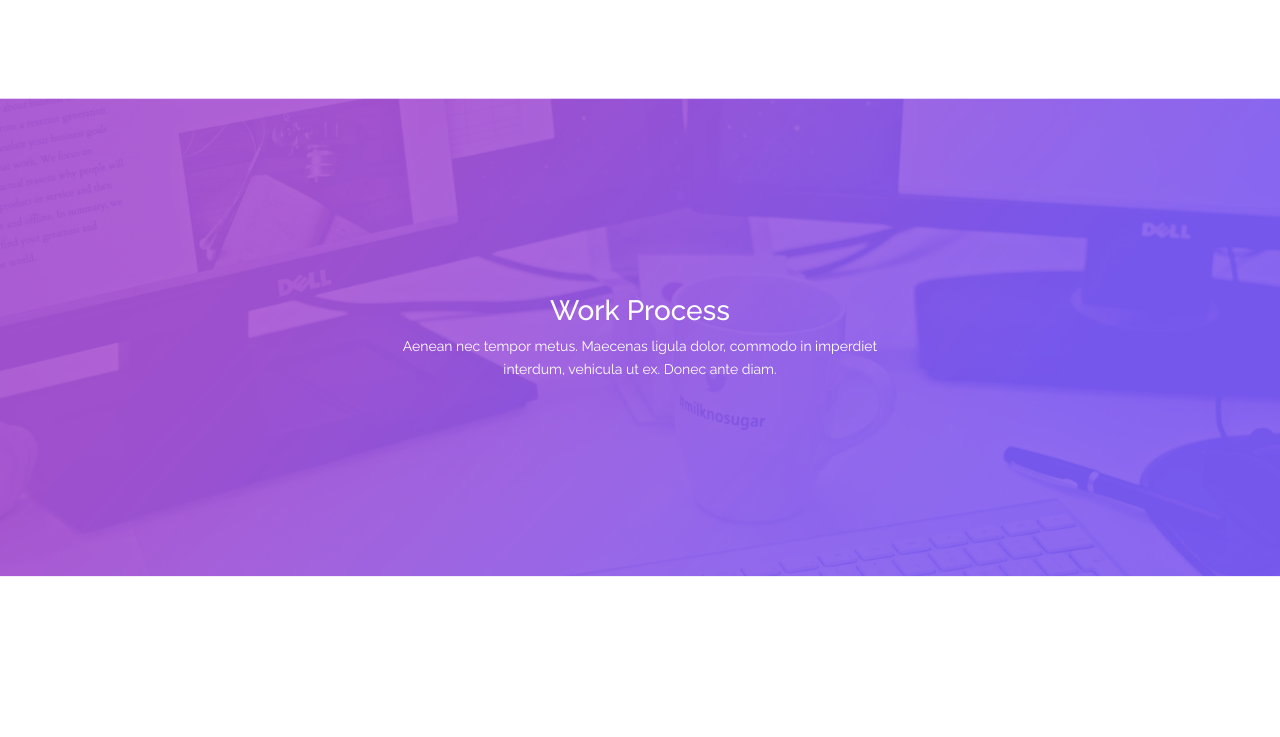
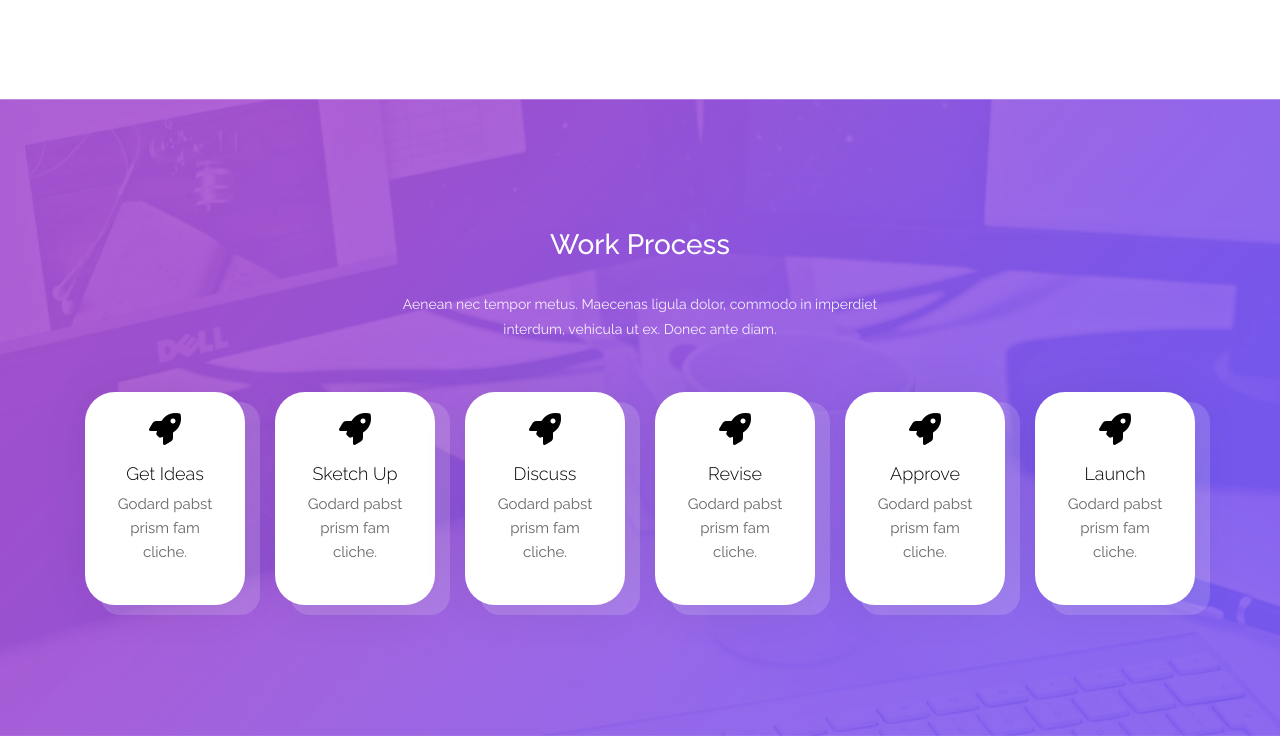
Before and after one commit to k4nnguyen/Web_Project_1, a plain HTML site: page index.html in a window 1280 px wide. Shown: the part 1748-2485 px from the top of the page. Before the commit the page ends 2325 px from the top, so only its background shows below. Drawn offline with nearby package versions, Linux system fonts and the light colour scheme.

Commit message:
update 3

```diff
--- a/index.html
+++ b/index.html
@@ -158,6 +158,7 @@
     <!--  Section 5 -->
     <div class="section-five">
       <div class="container">
+        <!-- Content row -->
         <div class="row">
           <div class="col-12">
             <div class="inner-wrap">
@@ -165,6 +166,51 @@
               <div class="inner-desc">
                 Aenean nec tempor metus. Maecenas ligula dolor, commodo in imperdiet interdum, vehicula ut ex. Donec ante diam.
               </div>
+            </div>
+          </div>
+        </div>
+        <!-- Box row -->
+        <div class="row inner-list">
+          <div class="col-xl-2 col-lg-2 col-md-3 col-sm-6">
+            <div class="inner-box">
+              <div class="inner-icon"><i class="fa-solid fa-rocket fa-2xl"></i></div>
+              <h5 class="inner-title">Get Ideas</h5>
+              <div class="inner-desc"><p>Godard pabst prism fam cliche.</p></div>
+            </div>
+          </div>
+          <div class="col-xl-2 col-lg-2 col-md-3 col-sm-6">
+            <div class="inner-box">
+              <div class="inner-icon"><i class="fa-solid fa-rocket fa-2xl"></i></div>
+              <h5 class="inner-title">Sketch Up</h5>
+              <div class="inner-desc"><p>Godard pabst prism fam cliche.</p></div>
+            </div>
+          </div>
+          <div class="col-xl-2 col-lg-2 col-md-3 col-sm-6">
+            <div class="inner-box">
+              <div class="inner-icon"><i class="fa-solid fa-rocket fa-2xl"></i></div>
+              <h5 class="inner-title">Discuss</h5>
+              <div class="inner-desc"><p>Godard pabst prism fam cliche.</p></div>
+            </div>
+          </div>
+          <div class="col-xl-2 col-lg-2 col-md-3 col-sm-6">
+            <div class="inner-box">
+              <div class="inner-icon"><i class="fa-solid fa-rocket fa-2xl"></i></div>
+              <h5 class="inner-title">Revise</h5>
+              <div class="inner-desc"><p>Godard pabst prism fam cliche.</p></div>
+            </div>
+          </div>
+          <div class="col-xl-2 col-lg-2 col-md-3 col-sm-6">
+            <div class="inner-box">
+              <div class="inner-icon"><i class="fa-solid fa-rocket fa-2xl"></i></div>
+              <h5 class="inner-title">Approve</h5>
+              <div class="inner-desc"><p>Godard pabst prism fam cliche.</p></div>
+            </div>
+          </div>
+          <div class="col-xl-2 col-lg-2 col-md-3 col-sm-6">
+            <div class="inner-box">
+              <div class="inner-icon"><i class="fa-solid fa-rocket fa-2xl"></i></div>
+              <h5 class="inner-title">Launch</h5>
+              <div class="inner-desc"><p>Godard pabst prism fam cliche.</p></div>
             </div>
           </div>
         </div>
@@ -182,6 +228,7 @@
       integrity="sha384-Fy6S3B9q64WdZWQUiU+q4/2Lc9npb8tCaSX9FK7E8HnRr0Jz8D6OP9dO5Vg3Q9ct"
       crossorigin="anonymous"
     ></script>
+    <script src="https://kit.fontawesome.com/4c0012046a.js" crossorigin="anonymous"></script>
     <!-- End Bootstrap JS -->
   </body>
 </html>
--- a/style.css
+++ b/style.css
@@ -142,8 +142,9 @@
   background-repeat: no-repeat;
   background-size: cover;
   align-items: center;
+  text-align: center;
   background-position: center center;
-  height: 60vh;
+  height: 80vh;
   margin-top: 100px;
 }
 
@@ -151,8 +152,51 @@
   color: #fff;
   text-align: center;
 }
+
 .section-five .inner-desc {
+  font-size: 15px;
+  opacity: 60%;
+}
+.section-five .inner-wrap .inner-desc {
   font-size: 14px;
   max-width: 500px;
   margin: 0 auto;
+  margin-top: 30px;
+  opacity: 90%;
+  line-height: 25px;
 }
+
+.section-five .inner-box {
+  box-shadow: 0 2px 48px 0 rgba(0, 0, 0, 0.08);
+  padding: 25px 30px;
+  border-radius: 30px;
+  width: auto;
+  text-align: center;
+  background-color: #fff;
+  transition: all 0.3s ease 0s;
+  cursor: pointer;
+  position: relative;
+  opacity: 0.999;
+  margin-top: 50px;
+}
+.section-five .inner-box:hover {
+  top: -10px;
+}
+.section-five .inner-box .inner-title {
+  margin-top: 20px;
+  font-weight: 350;
+  font-size: 18px;
+}
+.section-five .inner-box::before {
+  content: "";
+  position: absolute;
+  z-index: -1;
+  background: #fff;
+  width: 100%;
+  height: 100%;
+  opacity: 0.15;
+  bottom: -10px;
+  right: -15px;
+  margin: auto;
+  border-radius: 20px;
+}
```
Also changed, not shown: base.css (line endings or trailing spaces).
